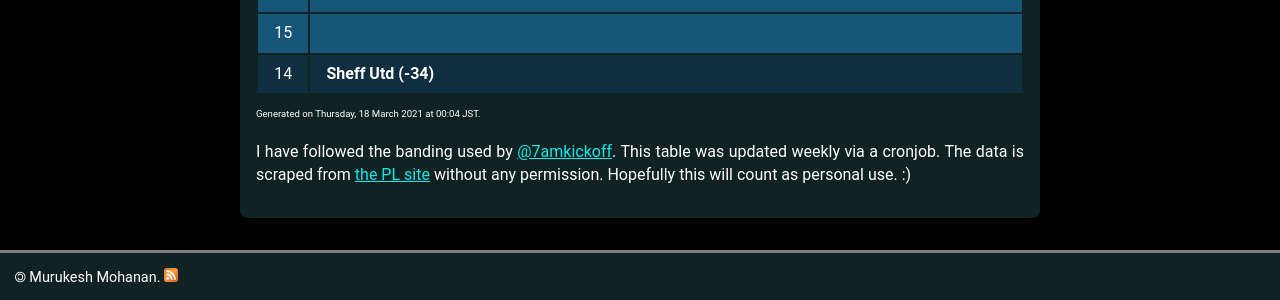
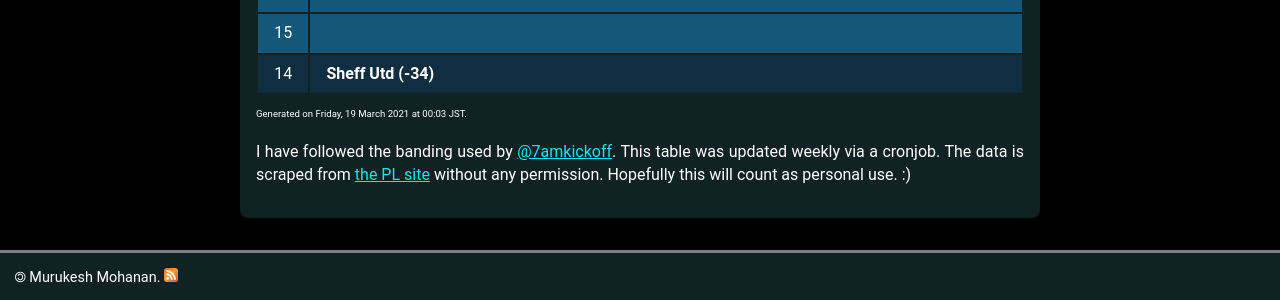
Before and after one commit to muru/muru.github.io, a Jekyll site: the page built from resources.md, in a window 1280 px wide and 900 px high, scrolled down 3220 px. Shown: the part 514-814 px from the top of the window. Built offline with Jekyll 4.4.1, drawn with Linux system fonts in a browser that asks for light colours; some web fonts are replaced.

Commit message:
updated cann-table: Fri 19 Mar 00:03:22 JST 2021

```diff
--- a/cann-table.html
+++ b/cann-table.html
@@ -311,4 +311,4 @@
 		</td>
  	</tr>
 </table>
-<span id="cann-gen-note"> Generated on  Thursday, 18 March 2021 at 00:04 JST. </span>
+<span id="cann-gen-note"> Generated on  Friday, 19 March 2021 at 00:03 JST. </span>
```
